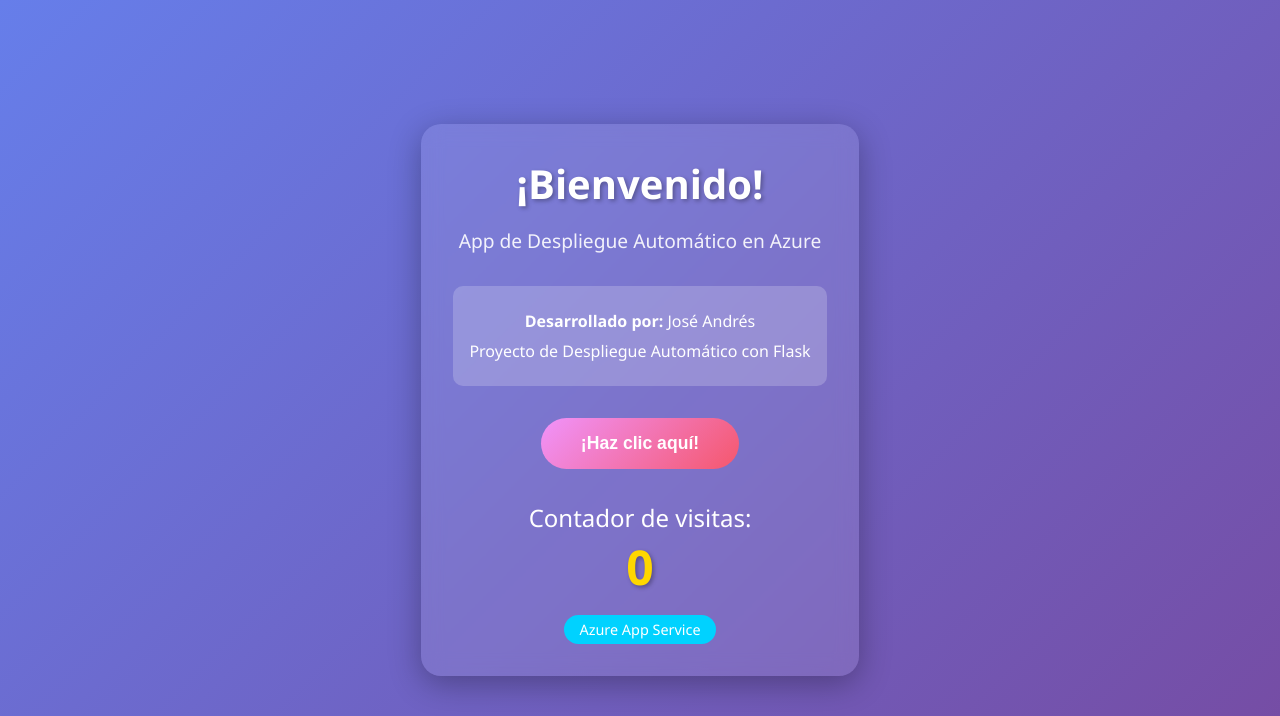
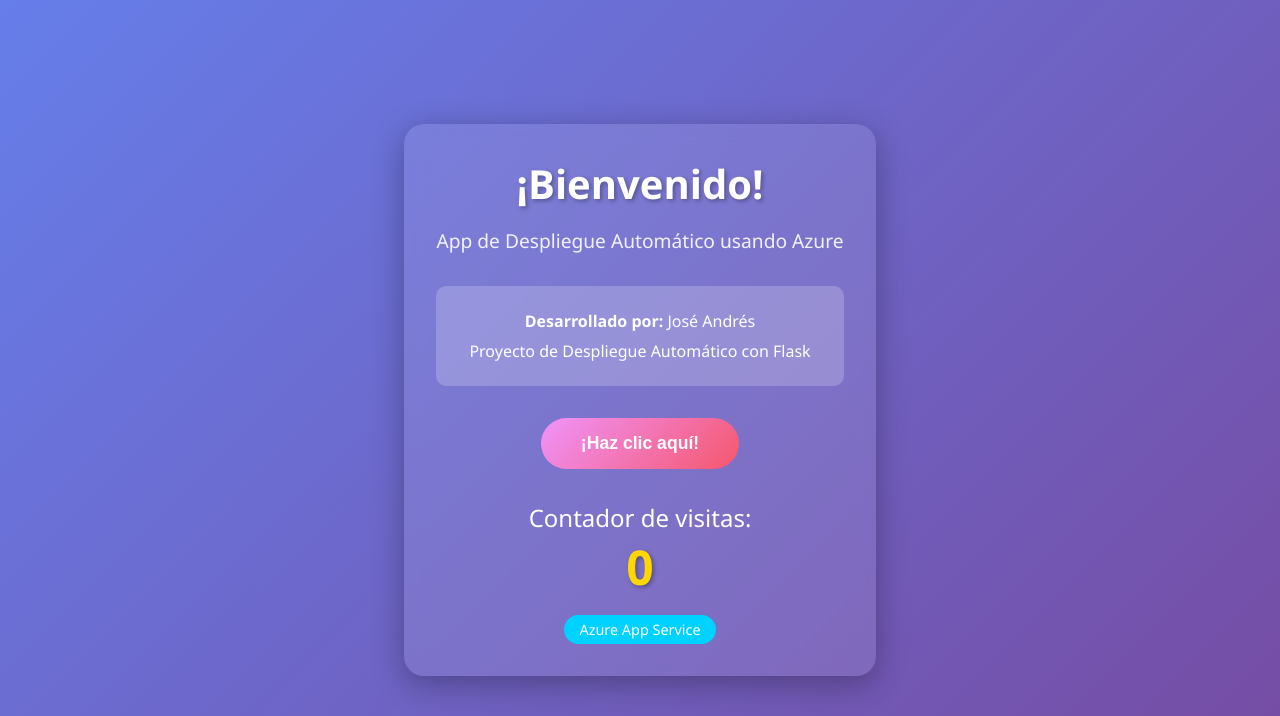
Before and after one commit to Andres3f/despliegue_automatico, a Flask app: page / in a window 1280 px wide. Shown: the top 716 px of the page. Run offline with Flask 3, Linux system fonts and the light colour scheme.

Commit message:
primer cambio en tiempo real

```diff
--- a/templates/index.html
+++ b/templates/index.html
@@ -112,7 +112,7 @@
 <body>
     <div class="container">
         <h1>¡Bienvenido!</h1>
-        <p class="subtitle">App de Despliegue Automático en Azure</p>
+        <p class="subtitle">App de Despliegue Automático usando Azure</p>
 
         <div class="developer-info">
             <p><strong>Desarrollado por:</strong> José Andrés</p>
```
